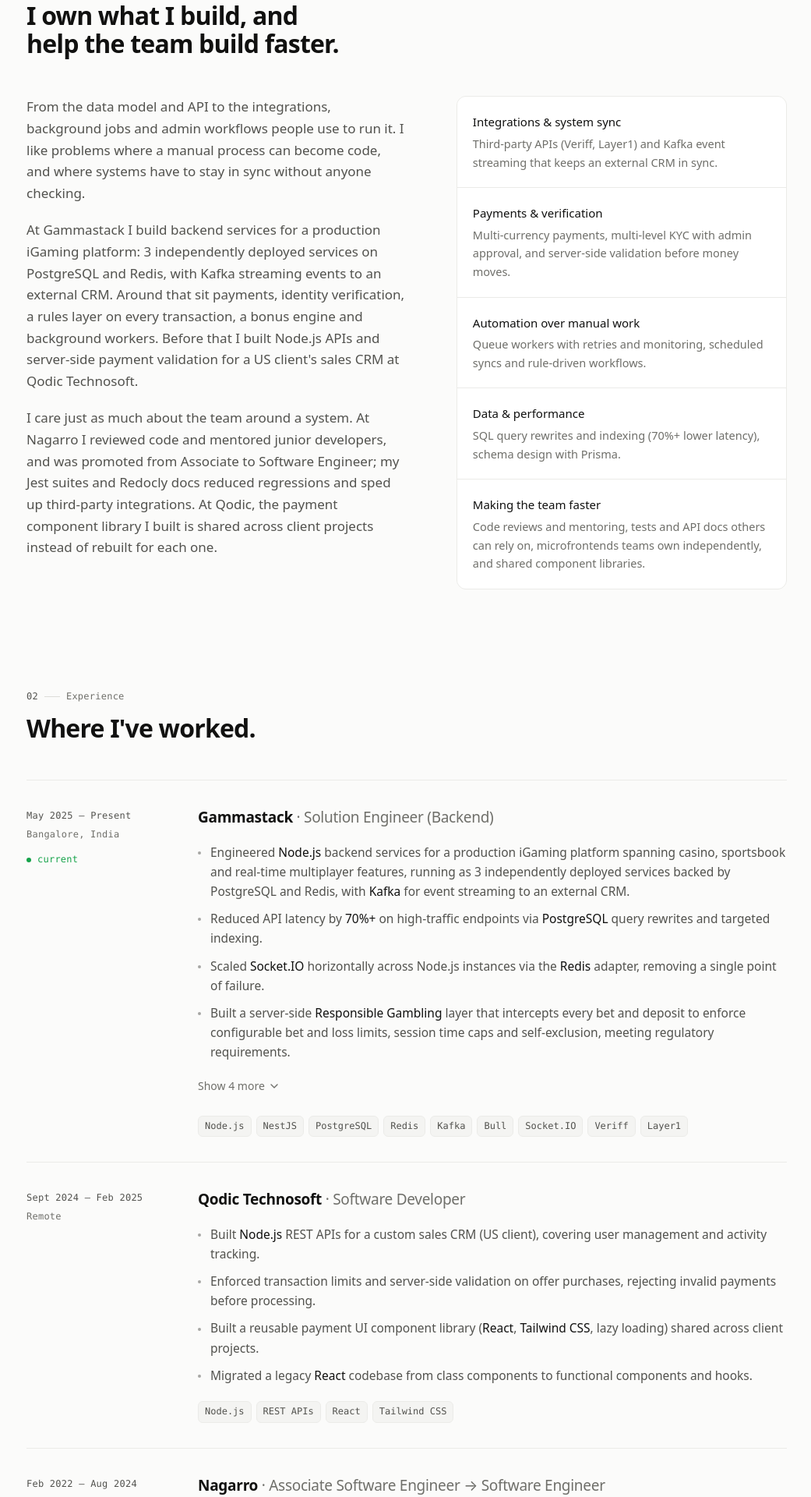
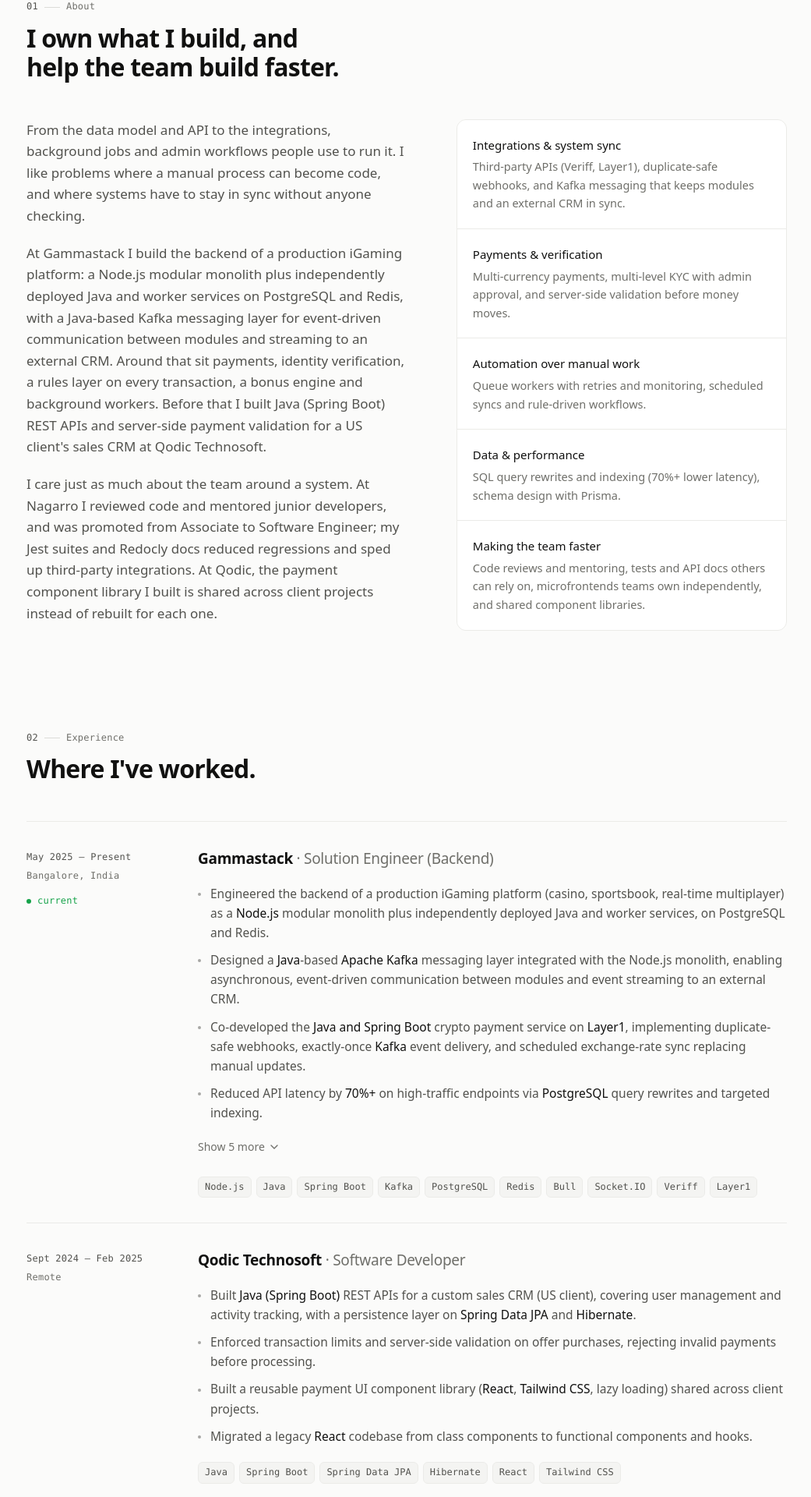
Before and after one commit to ravivarujana/portfolio, a React (Vite) app: page / in a window 1280 px wide. Shown: the part 847-2767 px from the top of the page at 78% size, without its empty margins (118-1159 px from the left). Built offline with nearby package versions, Linux system fonts and the light colour scheme.

Commit message:
Java changes

```diff
--- a/index.html
+++ b/index.html
@@ -4,7 +4,7 @@
     <meta charset="UTF-8" />
     <meta name="viewport" content="width=device-width, initial-scale=1, viewport-fit=cover" />
     <title>Ravi Varujana — Full-Stack Engineer</title>
-    <meta name="description" content="Full-stack engineer (Node.js/NestJS, React, PostgreSQL) with 4.5 years owning payment and verification workflows, third-party integrations, event-driven system sync and automation. Based in Bangalore, India." />
+    <meta name="description" content="Full-stack engineer with 4.5 years building Node.js/NestJS and Java/Spring Boot backends, real-time systems, and payment, KYC and compliance workflows, plus production React. Based in Bangalore, India." />
     <meta name="author" content="Ravi Varujana" />
     <meta name="theme-color" content="#fbfbfa" media="(prefers-color-scheme: light)" />
     <meta name="theme-color" content="#0a0a0a" media="(prefers-color-scheme: dark)" />
@@ -21,7 +21,7 @@
     <meta name="format-detection" content="telephone=no" />
     <meta property="og:type" content="profile" />
     <meta property="og:title" content="Ravi Varujana — Full-Stack Engineer" />
-    <meta property="og:description" content="Node.js/NestJS, React and PostgreSQL: payments, verification, integrations, event-driven sync and automation. Builds AI-first." />
+    <meta property="og:description" content="Node.js/NestJS, Java/Spring Boot, React and PostgreSQL: payments, verification, event-driven systems and automation. Builds AI-first." />
     <meta name="twitter:card" content="summary" />
     <link rel="icon" type="image/svg+xml" href="/favicon.svg" />
     <script type="application/ld+json">
@@ -33,7 +33,7 @@
         "email": "mailto:varujana.ravi@gmail.com",
         "address": { "@type": "PostalAddress", "addressLocality": "Bangalore", "addressCountry": "IN" },
         "worksFor": { "@type": "Organization", "name": "Gammastack" },
-        "knowsAbout": ["Node.js", "NestJS", "TypeScript", "React", "PostgreSQL", "Redis", "Kafka", "Microservices", "AWS", "Docker"],
+        "knowsAbout": ["Node.js", "NestJS", "Java", "Spring Boot", "TypeScript", "React", "PostgreSQL", "Redis", "Kafka", "AWS"],
         "sameAs": ["https://github.com/ravivarujana", "https://www.linkedin.com/in/ravi-varujana"]
       }
     </script>
--- a/src/data/portfolio.json
+++ b/src/data/portfolio.json
@@ -2,7 +2,7 @@
   "meta": {
     "siteUrl": "",
     "title": "Ravi Varujana — Full-Stack Engineer",
-    "description": "Full-Stack Software Engineer with 4.5 years building Node.js/NestJS microservices, real-time systems, and payment, KYC and compliance workflows. Based in Bangalore, India."
+    "description": "Full-stack engineer with 4.5 years building Node.js/NestJS and Java/Spring Boot backends, real-time systems, and payment, KYC and compliance workflows, plus production React. Based in Bangalore, India."
   },
   "profile": {
     "name": "Ravi Varujana",
@@ -14,11 +14,11 @@
     "location": "Bangalore, India",
     "timezone": "IST · UTC+5:30",
     "yearsOfExperience": "4.5",
-    "intro": "Full-stack engineer (Node.js/NestJS, React, PostgreSQL) who owns systems end to end, and builds with AI tools like Claude Code and Cursor by default.",
+    "intro": "Full-stack engineer (Node.js/NestJS, Java/Spring Boot, React, PostgreSQL) who owns systems end to end, and builds with AI tools like Claude Code and Cursor by default.",
     "modes": [
       {
         "label": "0 → 1",
-        "text": "Building new systems from a blank page: a rule-driven bonus engine, a multi-level KYC pipeline, and a rules layer that checks every bet and deposit."
+        "text": "Building new systems from a blank page: a Java-based Kafka messaging layer, a rule-driven bonus engine, and a rules layer that checks every bet and deposit."
       },
       {
         "label": "1 → N",
@@ -28,9 +28,9 @@
     "focus": [
       "Node.js",
       "NestJS",
+      "Java / Spring Boot",
       "React",
       "PostgreSQL",
-      "Redis",
       "Kafka"
     ],
     "openTo": "Full-stack · Backend roles",
@@ -72,13 +72,13 @@
     "title": "I own what I build, and help the team build faster.",
     "paragraphs": [
       "From the data model and API to the integrations, background jobs and admin workflows people use to run it. I like problems where a manual process can become code, and where systems have to stay in sync without anyone checking.",
-      "At Gammastack I build backend services for a production iGaming platform: 3 independently deployed services on PostgreSQL and Redis, with Kafka streaming events to an external CRM. Around that sit payments, identity verification, a rules layer on every transaction, a bonus engine and background workers. Before that I built Node.js APIs and server-side payment validation for a US client's sales CRM at Qodic Technosoft.",
+      "At Gammastack I build the backend of a production iGaming platform: a Node.js modular monolith plus independently deployed Java and worker services on PostgreSQL and Redis, with a Java-based Kafka messaging layer for event-driven communication between modules and streaming to an external CRM. Around that sit payments, identity verification, a rules layer on every transaction, a bonus engine and background workers. Before that I built Java (Spring Boot) REST APIs and server-side payment validation for a US client's sales CRM at Qodic Technosoft.",
       "I care just as much about the team around a system. At Nagarro I reviewed code and mentored junior developers, and was promoted from Associate to Software Engineer; my Jest suites and Redocly docs reduced regressions and sped up third-party integrations. At Qodic, the payment component library I built is shared across client projects instead of rebuilt for each one."
     ],
     "focus": [
       {
         "title": "Integrations & system sync",
-        "text": "Third-party APIs (Veriff, Layer1) and Kafka event streaming that keeps an external CRM in sync."
+        "text": "Third-party APIs (Veriff, Layer1), duplicate-safe webhooks, and Kafka messaging that keeps modules and an external CRM in sync."
       },
       {
         "title": "Payments & verification",
@@ -107,21 +107,23 @@
       "location": "Bangalore, India",
       "current": true,
       "points": [
-        "Engineered **Node.js** backend services for a production iGaming platform spanning casino, sportsbook and real-time multiplayer features, running as 3 independently deployed services backed by PostgreSQL and Redis, with **Kafka** for event streaming to an external CRM.",
+        "Engineered the backend of a production iGaming platform (casino, sportsbook, real-time multiplayer) as a **Node.js** modular monolith plus independently deployed Java and worker services, on PostgreSQL and Redis.",
+        "Designed a **Java**-based **Apache Kafka** messaging layer integrated with the Node.js monolith, enabling asynchronous, event-driven communication between modules and event streaming to an external CRM.",
+        "Co-developed the **Java and Spring Boot** crypto payment service on **Layer1**, implementing duplicate-safe webhooks, exactly-once **Kafka** event delivery, and scheduled exchange-rate sync replacing manual updates.",
         "Reduced API latency by **70%+** on high-traffic endpoints via **PostgreSQL** query rewrites and targeted indexing.",
-        "Scaled **Socket.IO** horizontally across Node.js instances via the **Redis** adapter, removing a single point of failure.",
         "Built a server-side **Responsible Gambling** layer that intercepts every bet and deposit to enforce configurable bet and loss limits, session time caps and self-exclusion, meeting regulatory requirements.",
         "Implemented a multi-level **KYC** pipeline on **Veriff** APIs, automating identity and document verification with an admin approval and escalation workflow.",
-        "Integrated **Layer1** for multi-currency crypto payments, with scheduled exchange-rate sync replacing manual updates.",
         "Designed a rule-driven bonus engine unifying **5** reward types (joining, referral, deposit, cashback, wagering) behind one extensible workflow that also automates **VIP tier** progression from player activity.",
-        "Moved ad-hoc scripts into an independently deployed **Bull (Redis)** worker with retries and Bull Board monitoring."
+        "Moved ad-hoc scripts into an independently deployed **Bull (Redis)** worker with retries and Bull Board monitoring.",
+        "Scaled **Socket.IO** horizontally across Node.js instances via the **Redis** adapter, removing a single point of failure."
       ],
       "stack": [
         "Node.js",
-        "NestJS",
+        "Java",
+        "Spring Boot",
+        "Kafka",
         "PostgreSQL",
         "Redis",
-        "Kafka",
         "Bull",
         "Socket.IO",
         "Veriff",
@@ -137,14 +139,16 @@
       "location": "Remote",
       "current": false,
       "points": [
-        "Built **Node.js** REST APIs for a custom sales CRM (US client), covering user management and activity tracking.",
+        "Built **Java (Spring Boot)** REST APIs for a custom sales CRM (US client), covering user management and activity tracking, with a persistence layer on **Spring Data JPA** and **Hibernate**.",
         "Enforced transaction limits and server-side validation on offer purchases, rejecting invalid payments before processing.",
         "Built a reusable payment UI component library (**React**, **Tailwind CSS**, lazy loading) shared across client projects.",
         "Migrated a legacy **React** codebase from class components to functional components and hooks."
       ],
       "stack": [
-        "Node.js",
-        "REST APIs",
+        "Java",
+        "Spring Boot",
+        "Spring Data JPA",
+        "Hibernate",
         "React",
         "Tailwind CSS"
       ]
@@ -218,34 +222,73 @@
     },
     {
       "id": "kafka-crm-sync",
-      "tag": "Integrations",
-      "title": "Event streaming to an external CRM",
-      "summary": "Kafka streams events from the platform's services to an external CRM, so customer data stays in sync across systems without manual exports.",
+      "tag": "Event-driven",
+      "title": "Kafka messaging layer",
+      "summary": "A Java-based Kafka messaging layer integrated with the Node.js monolith, for asynchronous, event-driven communication between modules and event streaming to an external CRM.",
       "flow": [
-        "platform services",
-        "kafka",
-        "external crm"
+        "node.js modules",
+        "kafka (java)",
+        "modules · crm"
       ],
       "stack": [
         "Kafka",
+        "Java",
         "Node.js",
-        "PostgreSQL",
-        "Redis"
+        "PostgreSQL"
       ],
       "details": [
         {
           "heading": "Context",
-          "body": "A production iGaming platform running as 3 independently deployed services on PostgreSQL and Redis, with an external CRM that needed the same customer events."
+          "body": "A production iGaming platform built as a Node.js modular monolith plus independently deployed Java and worker services, with an external CRM that needed the same events."
         },
         {
           "heading": "What I did",
           "points": [
-            "Streamed platform events to the external CRM through Kafka."
+            "Designed a Java-based Apache Kafka messaging layer and integrated it with the Node.js monolith.",
+            "Used it for asynchronous, event-driven communication between modules.",
+            "Streamed events to the external CRM over the same layer."
           ]
         },
         {
           "heading": "Outcome",
-          "body": "The CRM stays in sync with the platform without manual exports."
+          "body": "Modules communicate through events instead of direct calls, and the CRM stays in sync without manual exports."
+        }
+      ]
+    },
+    {
+      "id": "crypto-payments",
+      "tag": "Payments",
+      "title": "Crypto payment service",
+      "summary": "Co-developed a Java/Spring Boot payment service on Layer1 with duplicate-safe webhooks, exactly-once Kafka event delivery and scheduled exchange-rate sync.",
+      "flow": [
+        "layer1 webhook",
+        "dedupe",
+        "kafka (exactly-once)",
+        "wallet"
+      ],
+      "stack": [
+        "Java",
+        "Spring Boot",
+        "Kafka",
+        "Layer1"
+      ],
+      "details": [
+        {
+          "heading": "Context",
+          "body": "Multi-currency crypto payments for a production iGaming platform, where a payment processed twice means real money lost."
+        },
+        {
+          "heading": "What I did",
+          "points": [
+            "Co-developed the Java and Spring Boot payment service on Layer1.",
+            "Made webhook handling duplicate-safe, so a webhook delivered more than once is only processed once.",
+            "Delivered payment events through Kafka with exactly-once semantics.",
+            "Added a scheduled exchange-rate sync that replaced manual updates."
+          ]
+        },
+        {
+          "heading": "Outcome",
+          "body": "Payment events processed once even when webhooks are retried, and exchange rates that stay current on their own."
         }
       ]
     },
@@ -274,34 +317,6 @@
         {
           "heading": "Outcome",
           "body": "Automated verification with a clear path for manual review."
-        }
-      ]
-    },
-    {
-      "id": "crypto-payments",
-      "tag": "Payments",
-      "title": "Multi-currency crypto payments",
-      "summary": "Layer1 integration for multi-currency crypto payments, with scheduled exchange-rate sync replacing manual updates.",
-      "flow": [
-        "layer1",
-        "fx sync job",
-        "wallet"
-      ],
-      "stack": [
-        "Layer1",
-        "Scheduled jobs"
-      ],
-      "details": [
-        {
-          "heading": "What I did",
-          "points": [
-            "Integrated Layer1 for multi-currency crypto payments.",
-            "Added a scheduled job that syncs exchange rates."
-          ]
-        },
-        {
-          "heading": "Outcome",
-          "body": "Exchange rates stay current without manual updates."
         }
       ]
     },
@@ -504,11 +519,13 @@
       "items": [
         "TypeScript",
         "JavaScript",
+        "Java",
         "SQL",
         "Python"
       ],
       "key": [
         "TypeScript",
+        "Java",
         "SQL"
       ]
     },
@@ -518,25 +535,26 @@
         "Node.js",
         "NestJS",
         "Express",
+        "Spring Boot",
         "Microservices",
         "REST",
         "Socket.IO",
         "Bull/Redis queues",
-        "GraphQL",
         "Apache Kafka"
       ],
       "key": [
         "Node.js",
         "NestJS",
+        "Spring Boot",
         "Microservices",
-        "Bull/Redis queues"
+        "Bull/Redis queues",
+        "Apache Kafka"
       ]
     },
     {
       "group": "Frontend",
       "items": [
         "React",
-        "Next.js",
         "Redux",
         "Tailwind CSS",
         "Storybook",
@@ -555,6 +573,8 @@
         "MongoDB",
         "Prisma",
         "Sequelize",
+        "Spring Data JPA",
+        "Hibernate",
         "Query Optimization"
       ],
       "key": [
@@ -577,15 +597,17 @@
       ]
     },
     {
-      "group": "Infra",
+      "group": "Infra & Testing",
       "items": [
         "AWS EC2",
         "AWS ECS",
-        "AWS CodeDeploy",
+        "AWS ECR",
         "AWS S3",
         "AWS Lambda",
         "Docker",
-        "Kubernetes"
+        "Kubernetes",
+        "Jest",
+        "Git"
       ],
       "key": [
         "AWS S3",
```
Also changed, not shown: 1 other file (tests, documents, lock files or other folders).
